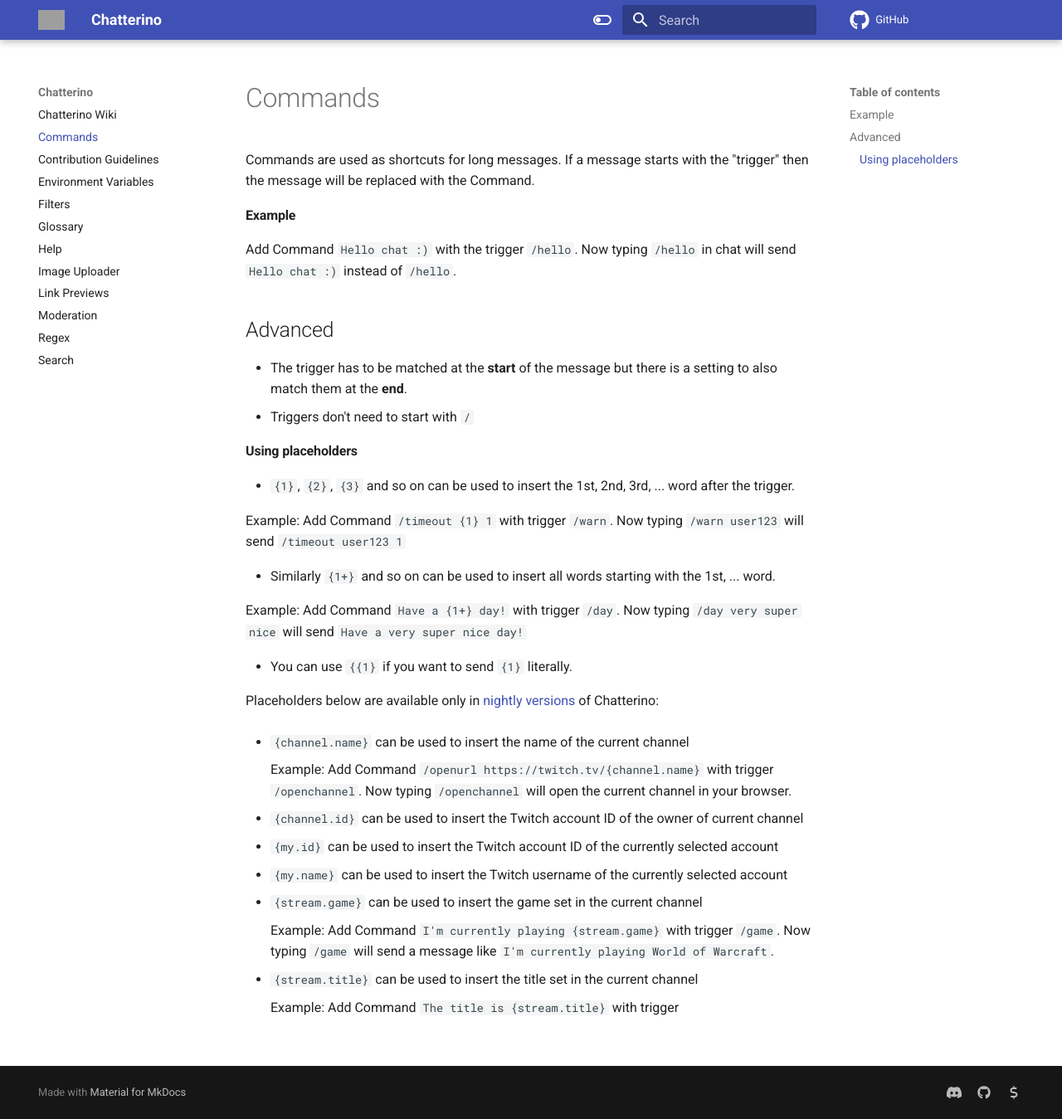
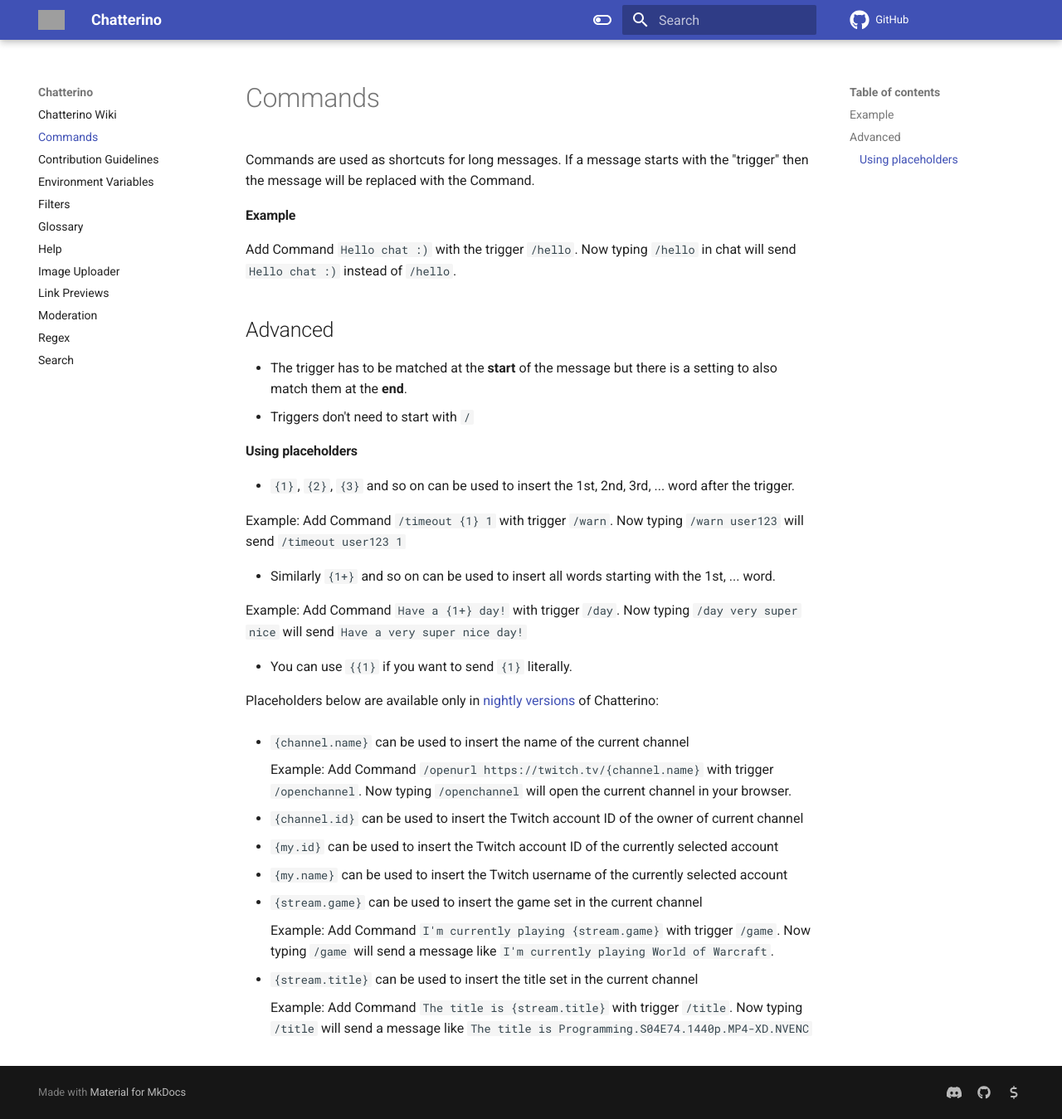
Before and after one commit to Chatterino/wiki, an MkDocs documentation site: the page built from docs/Commands.md, in a window 1280 px wide and 1349 px high. Shown: the whole window at 83% size. Built offline with MkDocs 1.6.1 and Material for MkDocs 9.7.7, drawn with Linux system fonts in a browser that asks for light colours; comment, search, counter and statistics services are not loaded; grey boxes are pictures that could not be loaded.

Commit message:
when did i cut this off?

```diff
--- a/docs/Commands.md
+++ b/docs/Commands.md
@@ -35,4 +35,4 @@
 
 - `{stream.title}` can be used to insert the title set in the current channel
 
-    Example: Add Command `The title is {stream.title}` with trigger
+    Example: Add Command `The title is {stream.title}` with trigger `/title`. Now typing `/title` will send a message like `The title is Programming.S04E74.1440p.MP4-XD.NVENC`
```
